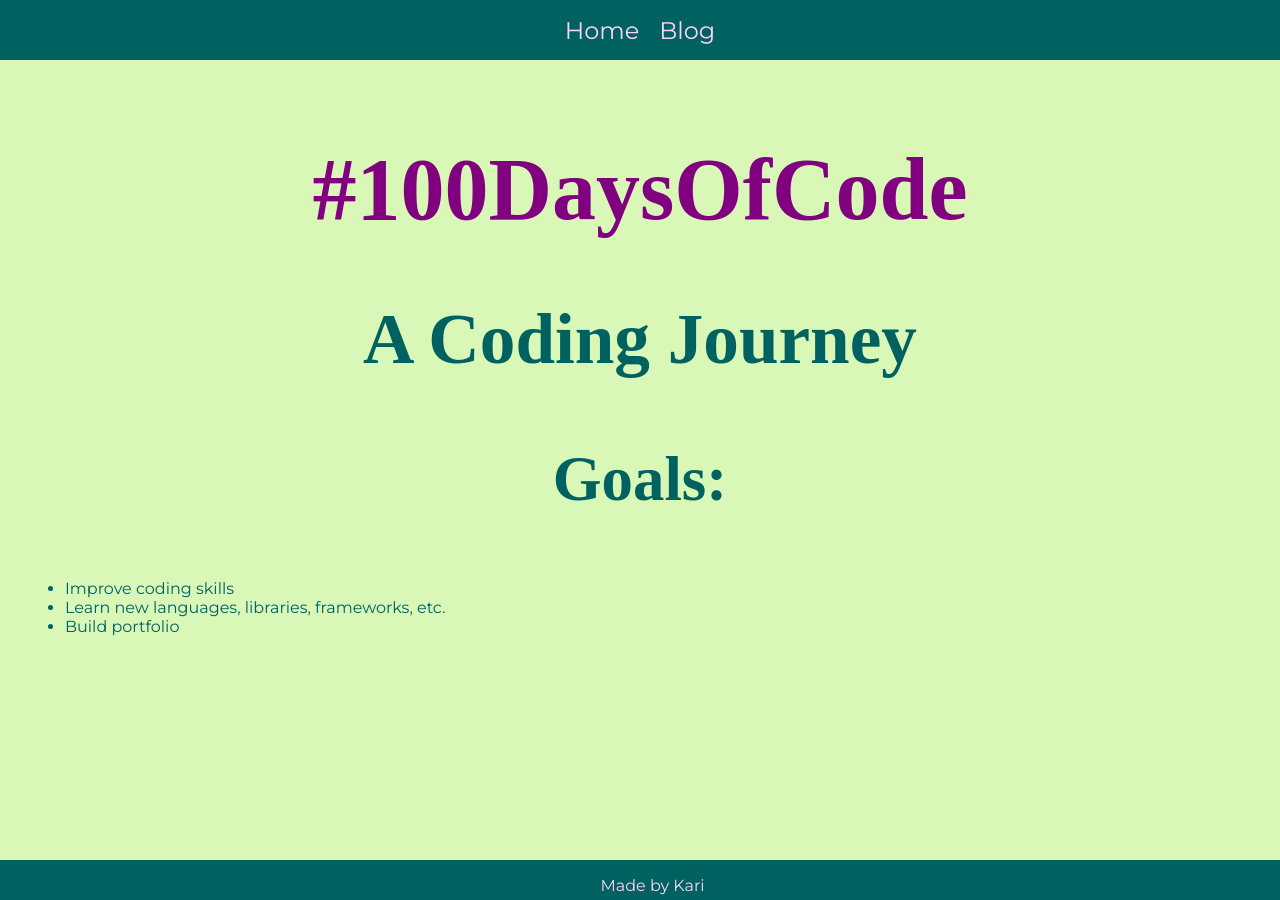
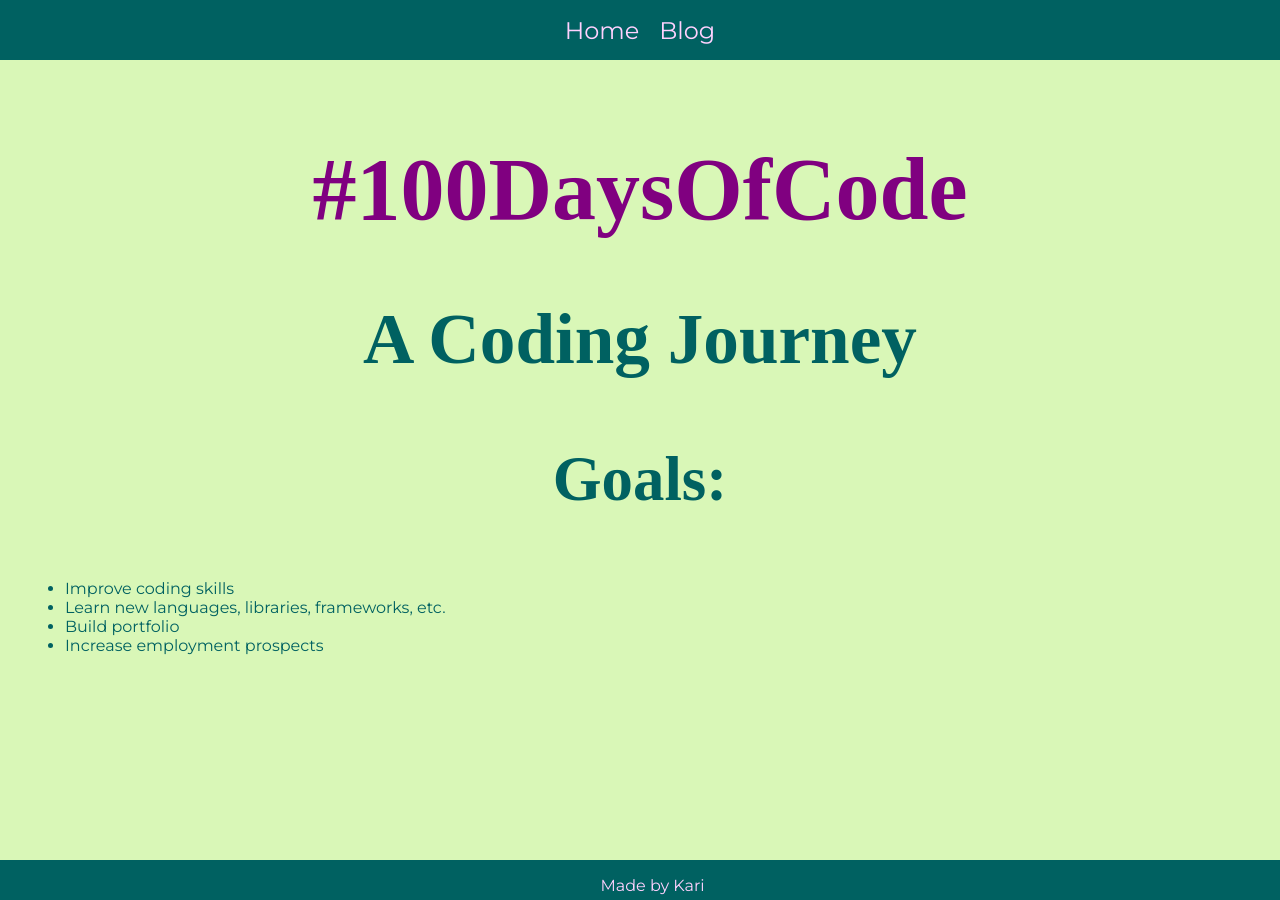
Before and after one commit to KJLarson/100-days, a Jekyll site: the page built from index.html, in a window 1280 px wide. Built offline with Jekyll 4.4.1, drawn with Linux system fonts in a browser that asks for light colours; some web fonts are replaced.

Commit message:
Add new goal

```diff
--- a/index.html
+++ b/index.html
@@ -11,4 +11,5 @@ permalink: index.html
   <li>Improve coding skills</li>
   <li>Learn new languages, libraries, frameworks, etc.</li>
   <li>Build portfolio</li>
+  <li>Increase employment prospects</li>
 </ul>
```
